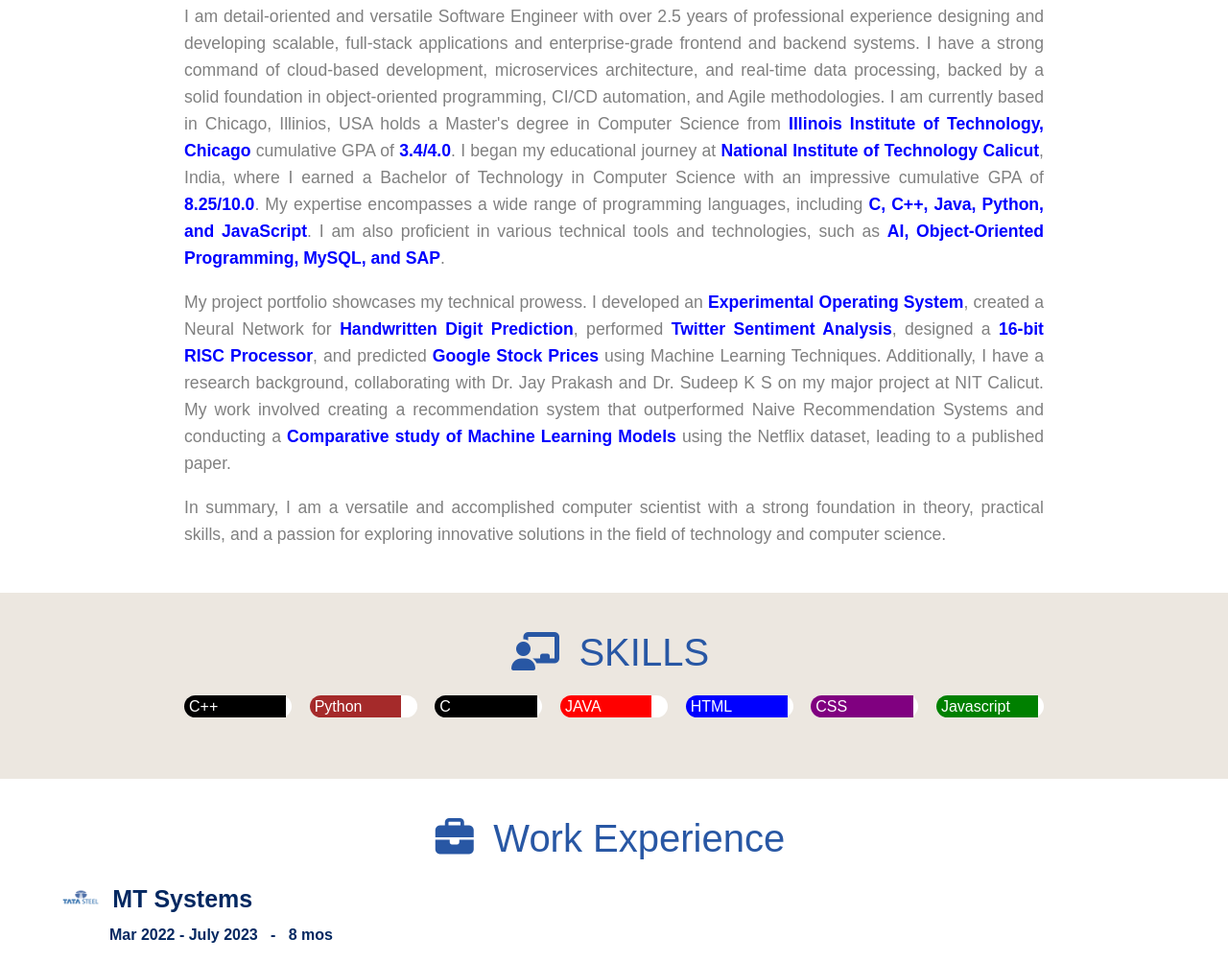
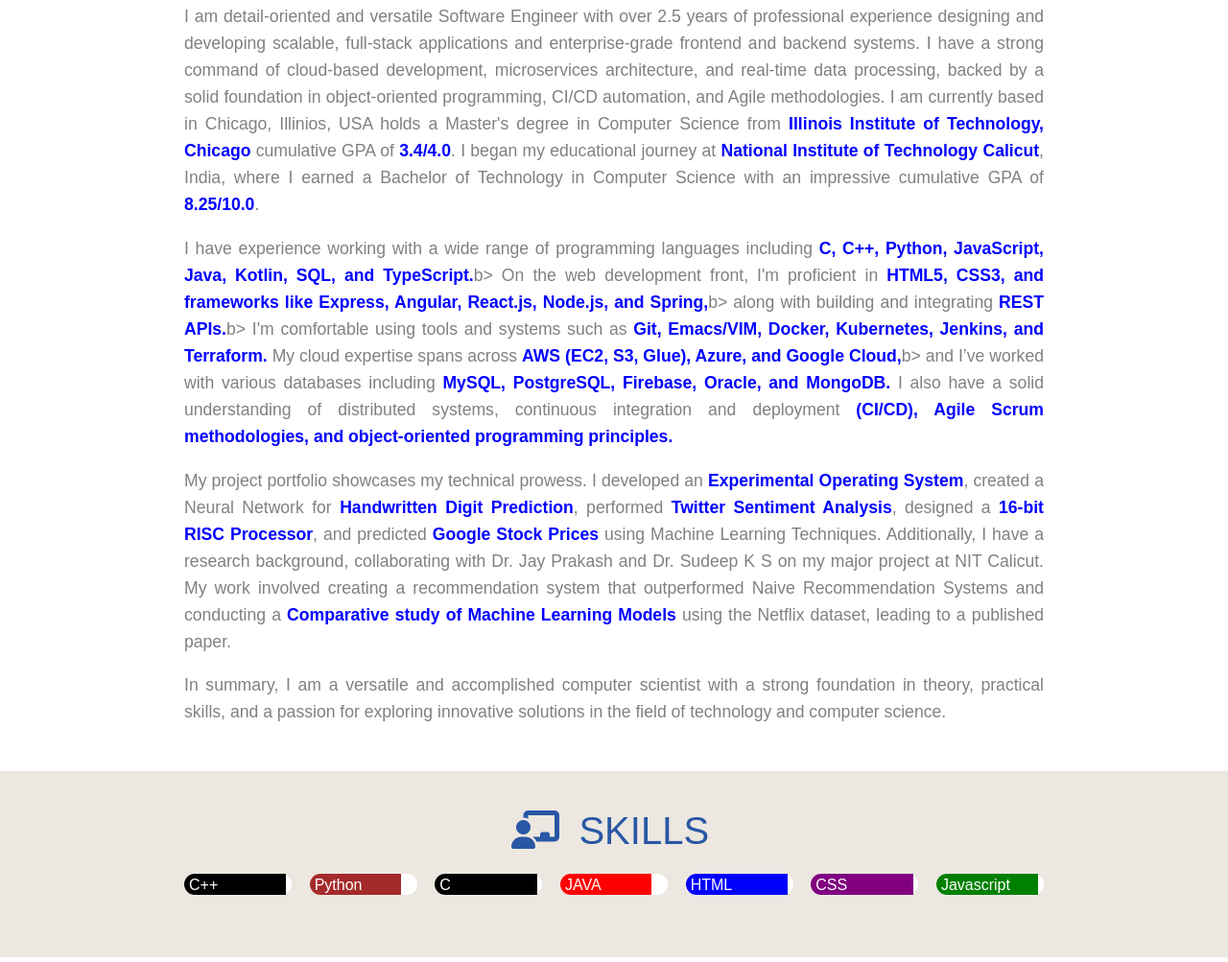
Before and after one commit to devthedevil/devthedevil.github.io, a plain HTML site: page index.html in a window 1280 px wide. Shown: the part 701-1704 px from the top of the page at 96% size. Drawn offline with Linux system fonts and the light colour scheme.

Commit message:
Update index.html
update

```diff
--- a/index.html
+++ b/index.html
@@ -116,12 +116,23 @@
                 began my educational journey at <b>National Institute of Technology Calicut</b>,  India,
                 where I earned a Bachelor of Technology in Computer Science with an impressive cumulative
                 GPA of <b>8.25/10.0</b>.
+            </p>
 
 
+            <p class="para ">
+                I have experience working with a wide range of programming languages including <b>C, C++, Python, JavaScript,
+                Java, Kotlin, SQL, and TypeScript.</b>b> On the web development front, I'm proficient in <b>HTML5, CSS3, and frameworks
+                like Express, Angular, React.js, Node.js, and Spring,</b>b> along with building and integrating <b>REST APIs.</b>b> I'm
+                comfortable using tools and systems such as <b>Git, Emacs/VIM, Docker, Kubernetes, Jenkins, and Terraform.</b> My
+                cloud expertise spans across <b>AWS (EC2, S3, Glue), Azure, and Google Cloud,</b>b> and I’ve worked with various
+                databases including <b>MySQL, PostgreSQL, Firebase, Oracle, and MongoDB.</b> I also have a solid understanding of
+                distributed systems, continuous integration and deployment <b>(CI/CD), Agile Scrum methodologies, and
+                object-oriented programming principles.</b>
 
-                My expertise encompasses a wide range of programming languages, including <b>C, C++, Java, Python,
-                and JavaScript</b>. I am also proficient in various technical tools and technologies,
-                such as <b>AI, Object-Oriented Programming, MySQL, and SAP</b>.
+<!--                 My expertise encompasses a wide range of programming languages, including <b>C, C++, Java, Python,
+                and JavaScript</b>. I am also proficient in web technologies like Express, Angular, React.js, Node.js,
+                Spring Boot, REST APIs various technical tools and technologies,
+                such as <b>AI, Object-Oriented Programming, MySQL, and SAP</b>. -->
             </p>
             <p class="para ">
                 My project portfolio showcases my technical prowess. I developed an <b>Experimental Operating
```
